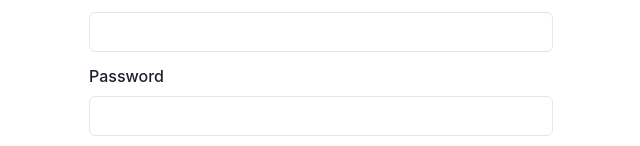
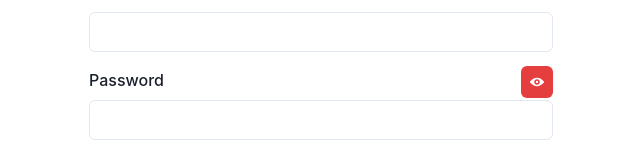
Before and after one commit to halchester/csqa, a Next.js app: page /login in a window 1280 px wide. Shown: the part 208-354 px from the top of the page, without its empty margins (319-959 px from the left). Built offline with nearby package versions, Linux system fonts and the light colour scheme.

Commit message:
fix: small bug on login page

```diff
--- a/middlewares/database.ts
+++ b/middlewares/database.ts
@@ -3,6 +3,7 @@ import { connect, ConnectionOptions } from "mongoose";
 const options: ConnectionOptions = {
   useFindAndModify: true,
   useCreateIndex: true,
+  useUnifiedTopology: true,
 };
 
 export default async function database(
--- a/pages/login.tsx
+++ b/pages/login.tsx
@@ -8,14 +8,22 @@ import {
   Box,
   Link,
   Stack,
+  Flex,
+  IconButton,
+  useToast,
 } from "@chakra-ui/react";
 import { Formik } from "formik";
 import axios from "../lib/api";
 import { useRouter } from "next/dist/client/router";
+import { ViewIcon, ViewOffIcon } from "@chakra-ui/icons";
 
 const LoginPage = (): JSX.Element => {
   const [loading, setLoading] = React.useState(false);
+  const [showPassword, setShowPassword] = React.useState(false);
   const router = useRouter();
+  const toast = useToast();
+
+  const togglePassword = () => setShowPassword(!showPassword);
 
   return (
     <Layout>
@@ -40,18 +48,15 @@ const LoginPage = (): JSX.Element => {
             }
             setLoading(false);
           } catch (err) {
-            console.log(err);
+            toast({
+              status: "error",
+              title: "Error!",
+              description: "Your username or password is wrong!",
+              isClosable: false,
+              duration: 3000,
+            });
             setLoading(false);
           }
-
-          // .then((response) => {
-          //   console.log(response);
-          //   setLoading(false);
-          // })
-          // .catch((err) => {
-          //   console.log(err.response);
-          //   setLoading(false);
-          // });
         }}
       >
         {({ values, handleChange, handleBlur, handleSubmit }) => (
@@ -67,8 +72,28 @@ const LoginPage = (): JSX.Element => {
                 />
               </Box>
               <Box>
-                <FormLabel>Password</FormLabel>
+                <Flex justifyContent='space-between' alignItems='center'>
+                  <FormLabel mt='1'>Password</FormLabel>
+                  {showPassword ? (
+                    <IconButton
+                      size='sm'
+                      aria-label='togglePassword'
+                      onClick={togglePassword}
+                      colorScheme='green'
+                      icon={<ViewOffIcon />}
+                    />
+                  ) : (
+                    <IconButton
+                      size='sm'
+                      aria-label='togglePassword'
+                      onClick={togglePassword}
+                      colorScheme='red'
+                      icon={<ViewIcon />}
+                    />
+                  )}
+                </Flex>
                 <Input
+                  type={showPassword ? "text" : "password"}
                   value={values.password}
                   name='password'
                   onChange={handleChange}
```
